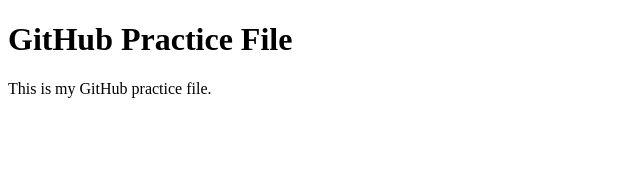
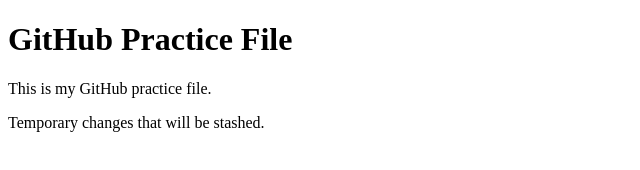
Before and after one commit to Ruchag0803/DevOpsPract, a plain HTML site: page index.html in a window 1280 px wide. Shown: the whole page, without its empty margins (0-640 px from the left). Drawn offline with Linux system fonts and the light colour scheme.

Commit message:
Direct change on main branch

```diff
--- a/index.html
+++ b/index.html
@@ -8,5 +8,6 @@
 <body>
     <h1>GitHub Practice File</h1>
     <p>This is my GitHub practice file.</p>
+   <p>Temporary changes that will be stashed.</p>
 </body>
 </html>
```
